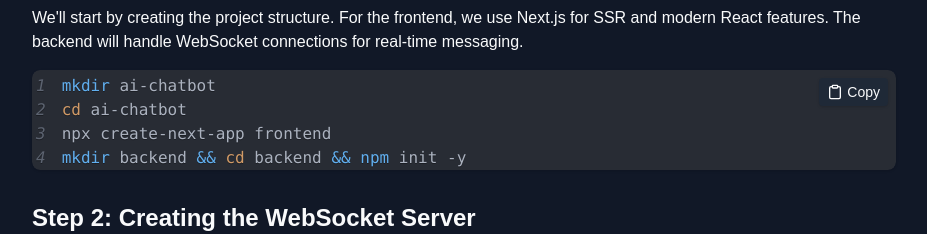
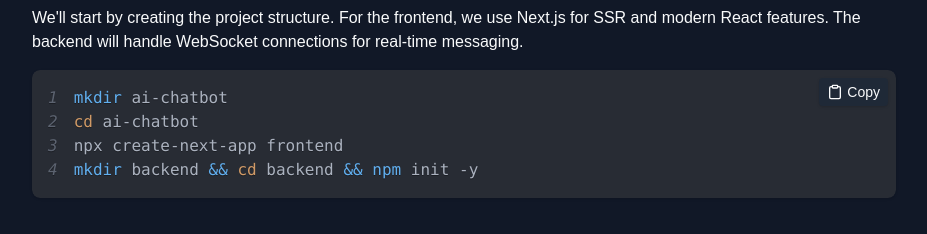
Before and after one commit to abdul-ghaffar01/blog-system, a Next.js app: page /blogs in a window 1280 px wide. Shown: the part 714-948 px from the top of the page, without its empty margins (176-1103 px from the left). Built offline with nearby package versions, Linux system fonts and the light colour scheme.

Commit message:
Minor changes

```diff
--- a/components/ui/blog/Code.jsx
+++ b/components/ui/blog/Code.jsx
@@ -30,7 +30,7 @@ const Code = ({ item }) => {
                 style={oneDark}
                 showLineNumbers
                 wrapLongLines
-                customStyle={{ margin: 0, borderRadius: "0.5rem", padding: "4px 10px 0 4px" }}
+                customStyle={{ margin: 0, borderRadius: "0.5rem" }}
             >
                 {item.code}
             </SyntaxHighlighter>
```
